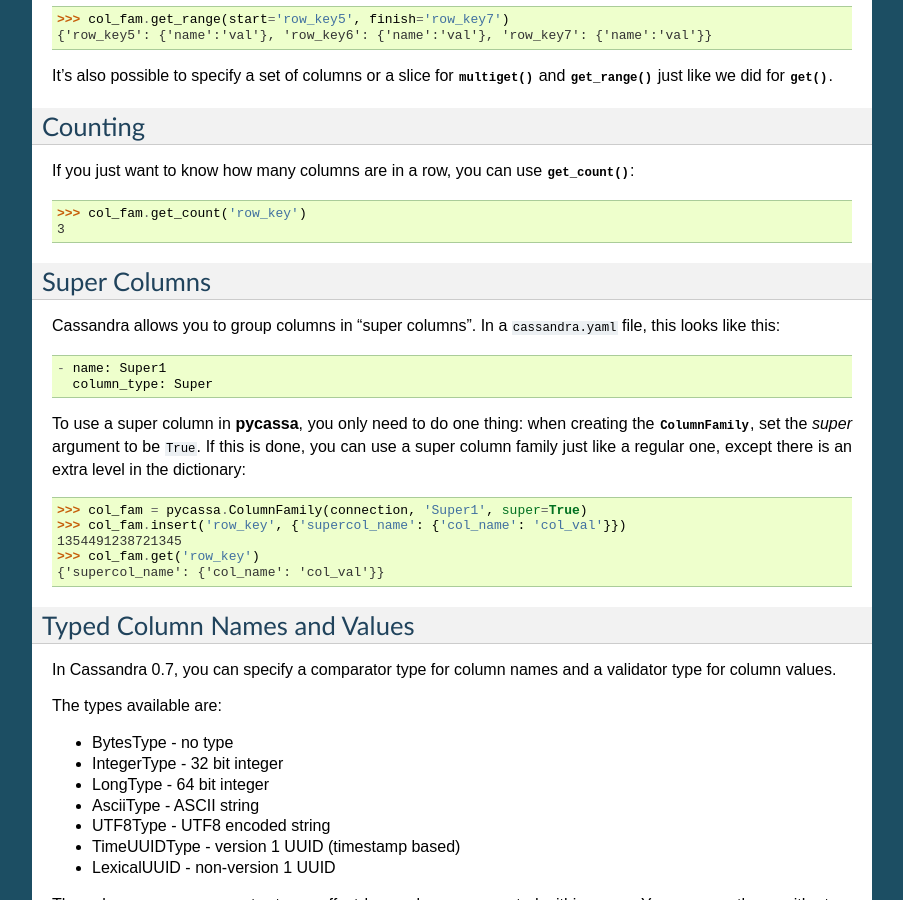
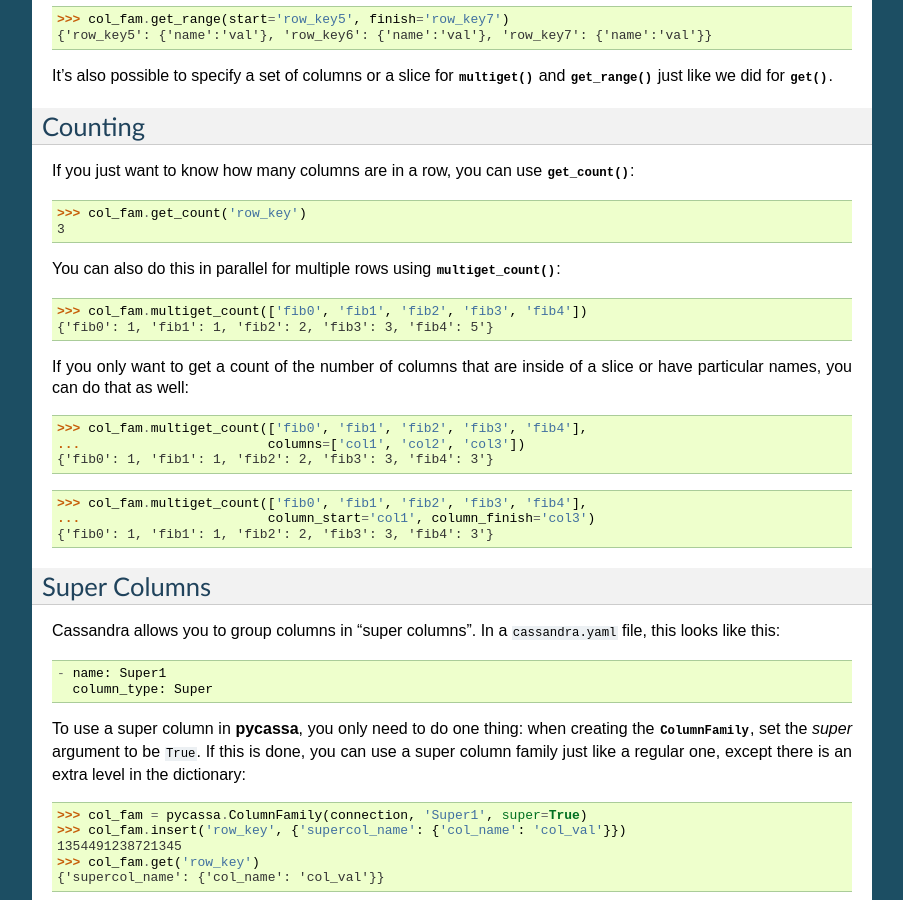
Before and after one commit to pycassa/pycassa, a Sphinx documentation site: the page built from doc/tutorial.rst, in a window 1280 px wide and 900 px high, scrolled down 1980 px. Shown: the whole window, without its empty margins (198-1101 px from the left). Built offline with Sphinx 7.4.7, drawn with Linux system fonts in a browser that asks for light colours.

Commit message:
Updated tutorial to include multiget_count()

```diff
--- a/doc/tutorial.rst
+++ b/doc/tutorial.rst
@@ -154,6 +154,28 @@ If you just want to know how many columns are in a row, you can use
   >>> col_fam.get_count('row_key')
   3
 
+You can also do this in parallel for multiple rows using
+:meth:`~pycassa.columnfamily.ColumnFamily.multiget_count()`:
+
+.. code-block:: python
+
+  >>> col_fam.multiget_count(['fib0', 'fib1', 'fib2', 'fib3', 'fib4'])
+  {'fib0': 1, 'fib1': 1, 'fib2': 2, 'fib3': 3, 'fib4': 5'}
+
+If you only want to get a count of the number of columns that are inside
+of a slice or have particular names, you can do that as well:
+
+.. code-block:: python
+
+  >>> col_fam.multiget_count(['fib0', 'fib1', 'fib2', 'fib3', 'fib4'],
+  ...                        columns=['col1', 'col2', 'col3'])
+  {'fib0': 1, 'fib1': 1, 'fib2': 2, 'fib3': 3, 'fib4': 3'}
+
+.. code-block:: python
+
+  >>> col_fam.multiget_count(['fib0', 'fib1', 'fib2', 'fib3', 'fib4'],
+  ...                        column_start='col1', column_finish='col3')
+  {'fib0': 1, 'fib1': 1, 'fib2': 2, 'fib3': 3, 'fib4': 3'}
 
 Super Columns
 -------------
```
